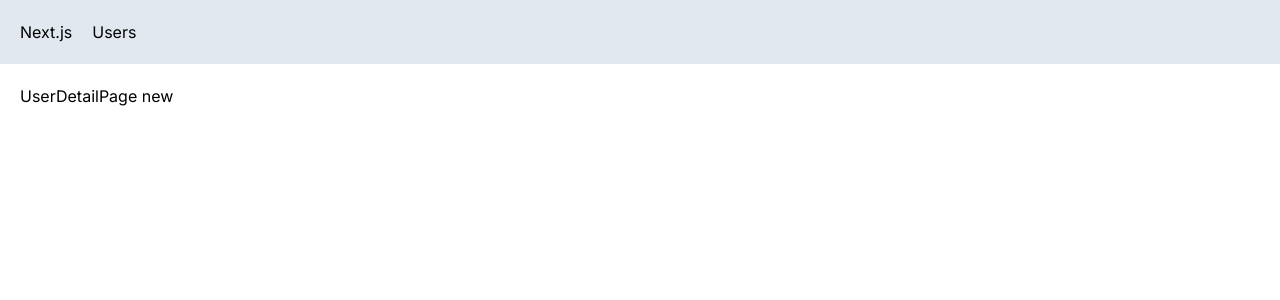
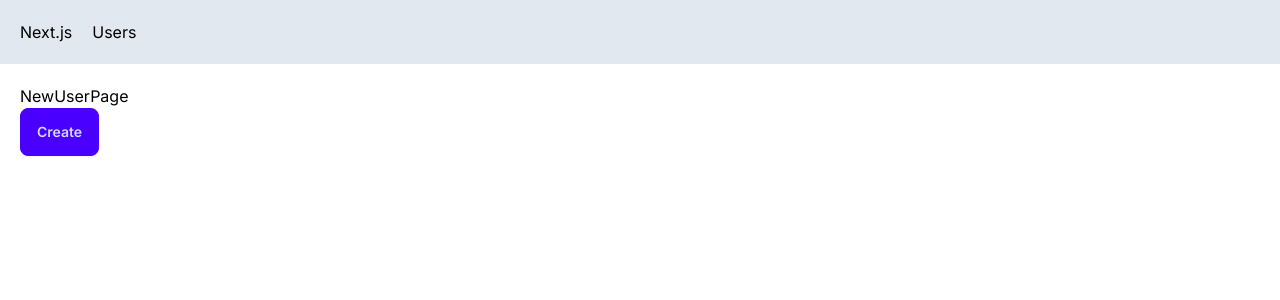
Before and after one commit to Casta-mere/Dash-Board, a Next.js app in the folder dash-board/: page /users/new in a window 1280 px wide. Shown: the top 300 px of the page. Built offline with nearby package versions, Linux system fonts and the light colour scheme.

Commit message:
Navigating

```diff
--- /dev/null
+++ b/dash-board/app/users/new/page.tsx
@@ -0,0 +1,18 @@
+"use client";
+import { useRouter } from "next/navigation";
+import React from "react";
+
+const NewUserPage = () => {
+  const router = useRouter();
+
+  return (
+    <>
+      <div>NewUserPage</div>
+      <button className="btn btn-primary" onClick={() => router.push("/users")}>
+        Create
+      </button>
+    </>
+  );
+};
+
+export default NewUserPage;
--- a/dash-board/app/users/page.tsx
+++ b/dash-board/app/users/page.tsx
@@ -1,5 +1,6 @@
 import React from "react";
 import UserTable from "./UserTable";
+import Link from "next/link";
 
 interface Props {
   searchParams: { sortOrder: string };
@@ -9,6 +10,9 @@
   return (
     <>
       <h1>User</h1>
+      <Link href="/users/new" className="btn">
+        New User
+      </Link>
       <UserTable sortOrder={sortOrder} />
     </>
   );
```
